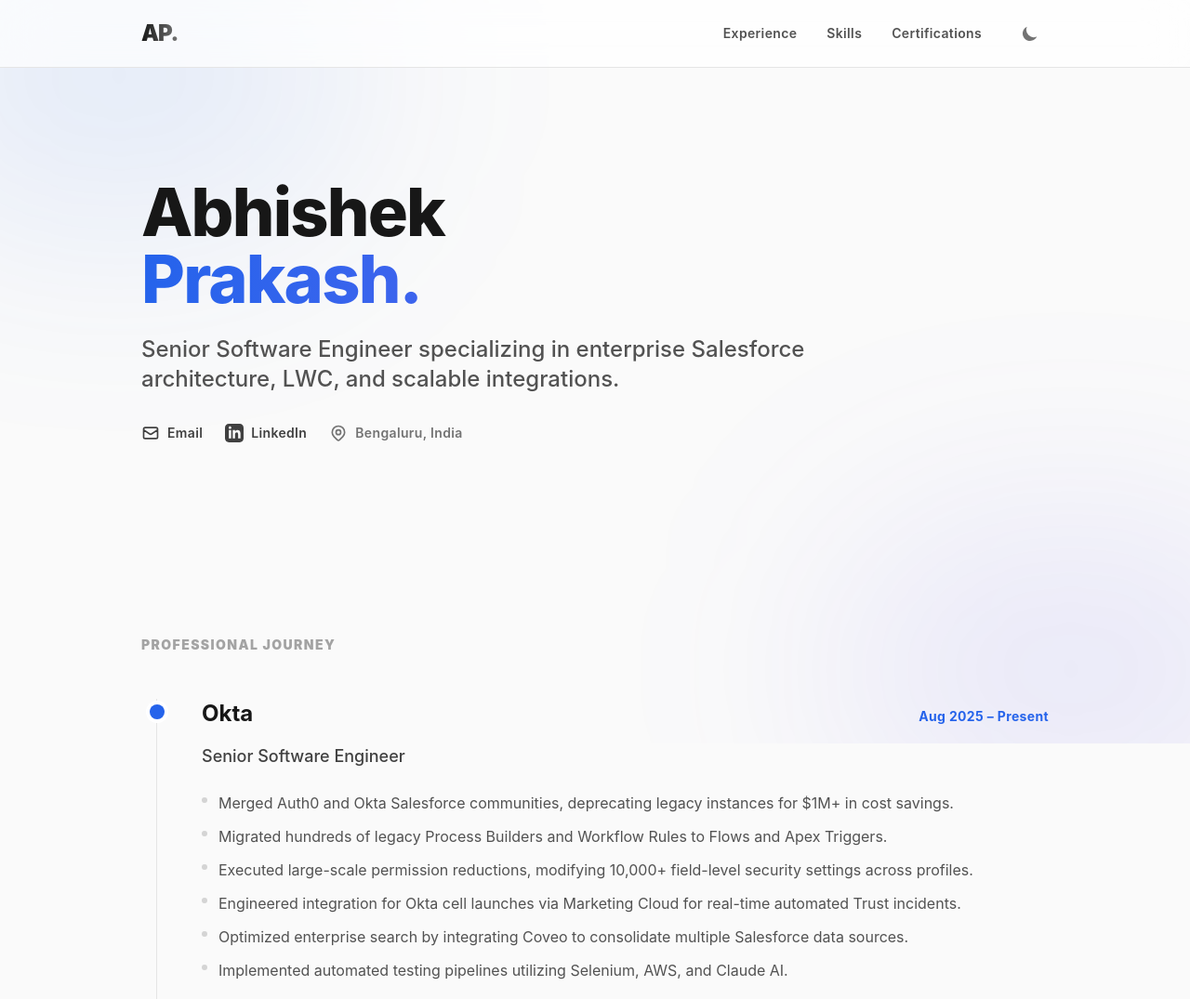
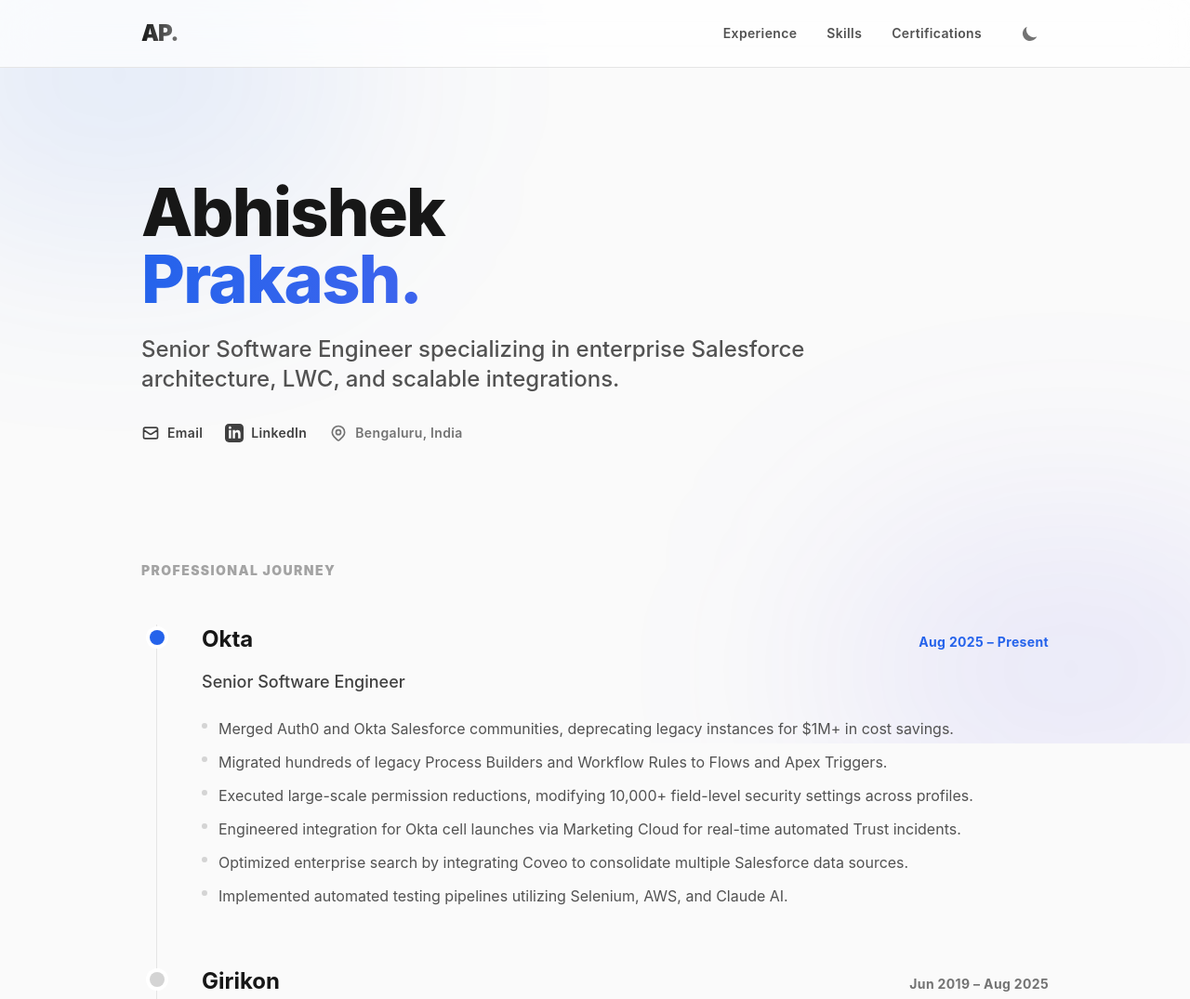
Before and after one commit to abskpr/portfolio, a plain HTML site: page index.html in a window 1280 px wide. Shown: the top 1075 px of the page at 93% size. Drawn offline with nearby package versions, Linux system fonts and the light colour scheme.

Commit message:
remove extra gap between intro and experience

```diff
--- a/index.html
+++ b/index.html
@@ -68,7 +68,7 @@
         </nav>
 
         <!-- Hero Section -->
-        <section class="max-w-5xl mx-auto px-6 pt-48 pb-32">
+        <section class="max-w-5xl mx-auto px-6 pt-48 pb-12">
             <div class="max-w-3xl">
                 <h1 class="text-6xl md:text-7xl font-extrabold tracking-tight mb-6">
                     <span class="block text-neutral-900 dark:text-white">Abhishek</span>
```
